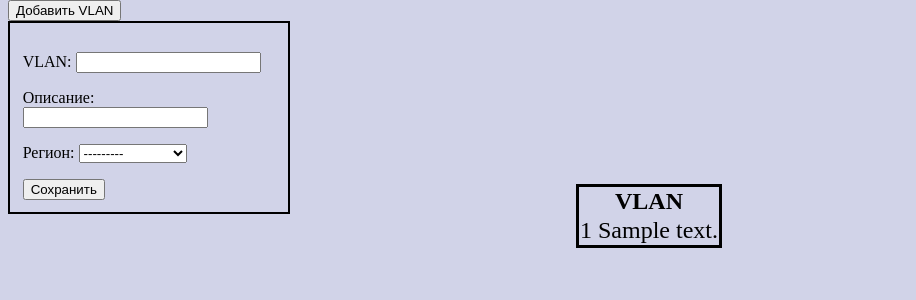
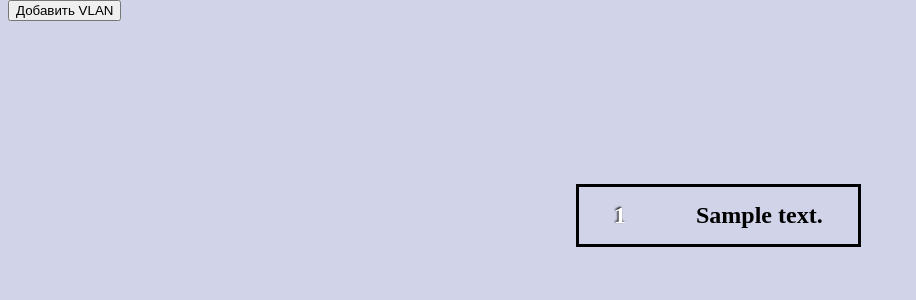
Before and after one commit to gocmag/Network_web, a Django app: page /vlans/1 in a window 1280 px wide. Shown: the part 56-356 px from the top of the page, without its empty margins (0-916 px from the left). Run offline with Django 3.2, Linux system fonts and the light colour scheme; tables that the repository leaves empty hold one stand-in row (values such as "Sample post").

Commit message:
09082020(2)

```diff
--- a/web_net/static/JS/JS_for_network_page.js
+++ b/web_net/static/JS/JS_for_network_page.js
@@ -2,5 +2,5 @@ console.log('network JS its worksb!');
 //document.getElementById('addNetwork').hidden = true;
 $('#networkForm').hide()
 $('#addNetwork').on('click',function () {
-    $('#networkForm').slideDown(500);
+    $('#networkForm').slideToggle(500);
 });
--- a/web_net/static/JS/JS_for_region_page.js
+++ b/web_net/static/JS/JS_for_region_page.js
@@ -1,5 +1,5 @@
 //document.getElementById('addRegion').hidden = true;
 $('#regionForm').hide()
 $('#addRegion').on('click',function () {
-    $('#regionForm').slideDown(1500);
+    $('#regionForm').slideToggle(1500);
 });
--- a/web_net/static/JS/JS_for_vlan_page.js
+++ b/web_net/static/JS/JS_for_vlan_page.js
@@ -1 +1,5 @@
-console.log('JS for VLAN page its work!')
+console.log('JS for VLAN page its work!');
+$('#addForm').hide()
+$('#addVLAN').on('click',function () {
+    $('#addForm').slideToggle(500);
+});
--- a/web_net/static/css/ipAddress_style.css
+++ b/web_net/static/css/ipAddress_style.css
@@ -28,6 +28,7 @@ tr:nth-child(1){
 
 td:nth-child(4){
     border-top: None;
+    border-bottom: None;
 }
 
 td:nth-child(-n+3){
--- a/web_net/static/css/network_style.css
+++ b/web_net/static/css/network_style.css
@@ -18,13 +18,10 @@ caption{
     font-weight: bold;
 }
 
-
 td {
     text-align: left;
     border-bottom: 1px solid black;
     padding: 15px 25px;
 }
 
-
-
 a {text-decoration: none}
--- a/web_net/static/css/region_style.css
+++ b/web_net/static/css/region_style.css
@@ -5,8 +5,8 @@ caption{
 
 #main_table{
     position: relative;
-    border-right: 1px solid black;
-    bottom: 50%;
+    border-right: 3px solid black;
+    top: 120px;
 
 }
 
--- a/web_net/static/css/vlan_style.css
+++ b/web_net/static/css/vlan_style.css
@@ -13,3 +13,23 @@ body{background-color: #323d9939;}
     width: 20%;
     padding: 1%;
 }
+
+td:nth-child(1){
+    color: white;
+    font-weight: bold;
+    text-shadow: black -1px -1px 2px;
+
+}
+
+td:nth-child(2){
+    font-family: "Times New Roman",Georgia,Serif;
+    font-weight: bold;
+}
+
+
+td {
+    text-align: left;
+    border-bottom: 1px solid black;
+    padding: 15px 35px;
+
+}
--- a/web_net/templates/Network_page.html
+++ b/web_net/templates/Network_page.html
@@ -19,8 +19,8 @@
 
 
     {% block table_content %}
-        <caption>Сети</caption>
-        <th>
+     <!--   <caption>Сети</caption>  -->
+
             {% for network in networks_for_region  %}
                 <tr>
                     <td> <a href={% url 'address' region_id network.id %}> {{ network.network }}</a> </td>
@@ -28,5 +28,5 @@
                     <td><a href={% url 'vlans' region_id %}>{{ network.vlan_reletionship|default_if_none:"---" }}</a></td>
                 </tr>
             {% endfor %}
-        </th>
+
     {% endblock %}
--- a/web_net/templates/vlans_page.html
+++ b/web_net/templates/vlans_page.html
@@ -20,13 +20,10 @@
     {% endblock %}
 
     {% block table_content %}
-        <th>VLAN
             {% for vlan in vlans_for_region  %}
                 <tr>
-                    <td>
-                        {{ vlan.vlan_id }} {{ vlan.description }}
-                    </td>
+                    <td> {{ vlan.vlan_id }} </td>
+                    <td> {{ vlan.description }} </td>
                 </tr>
             {% endfor %}
-        </th>
     {% endblock %}
```
